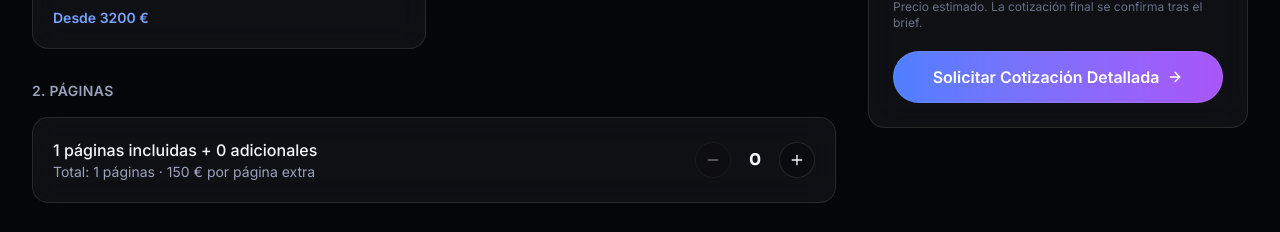
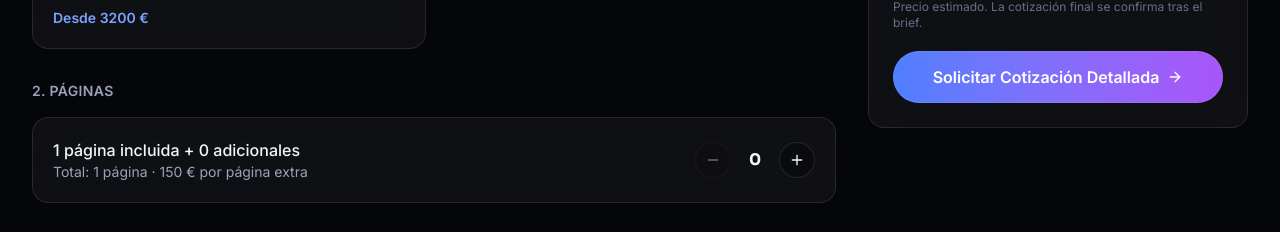
Before and after one commit to webcraftstudiosos/webcraftstudio, a Next.js app: page / in a window 1280 px wide. Shown: the part 3620-3852 px from the top of the page. Built offline with nearby package versions, Linux system fonts and the light colour scheme.

Commit message:
Fix singular/plural grammar in budget calculator page count
Co-Authored-By: Claude Sonnet 5 <noreply@anthropic.com>

```diff
--- a/components/BudgetCalculator.tsx
+++ b/components/BudgetCalculator.tsx
@@ -99,10 +99,10 @@ export function BudgetCalculator() {
               <div className="glass flex items-center justify-between rounded-2xl p-5">
                 <div>
                   <p className="font-medium text-text">
-                    {siteType.basePages} páginas incluidas + {extraPages} adicionales
+                    {siteType.basePages} {siteType.basePages === 1 ? "página incluida" : "páginas incluidas"} + {extraPages} {extraPages === 1 ? "adicional" : "adicionales"}
                   </p>
                   <p className="text-sm text-text-muted">
-                    Total: {totalPages} páginas · {formatCurrency(siteType.pricePerExtraPage)} por página extra
+                    Total: {totalPages} {totalPages === 1 ? "página" : "páginas"} · {formatCurrency(siteType.pricePerExtraPage)} por página extra
                   </p>
                 </div>
                 <div className="flex items-center gap-3">
```
